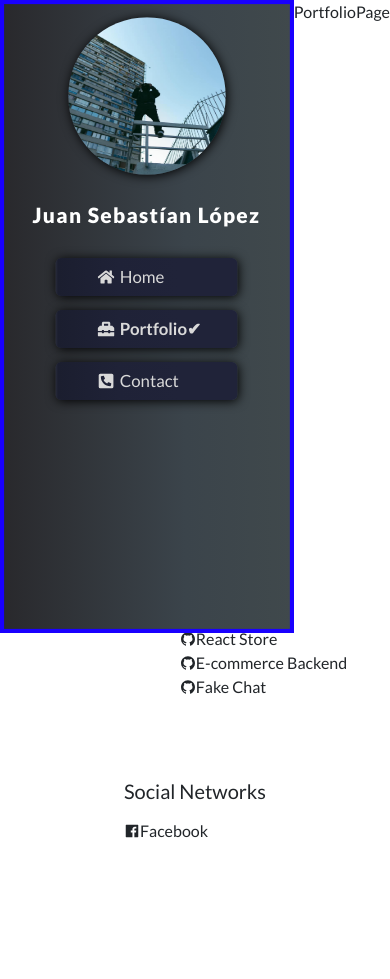
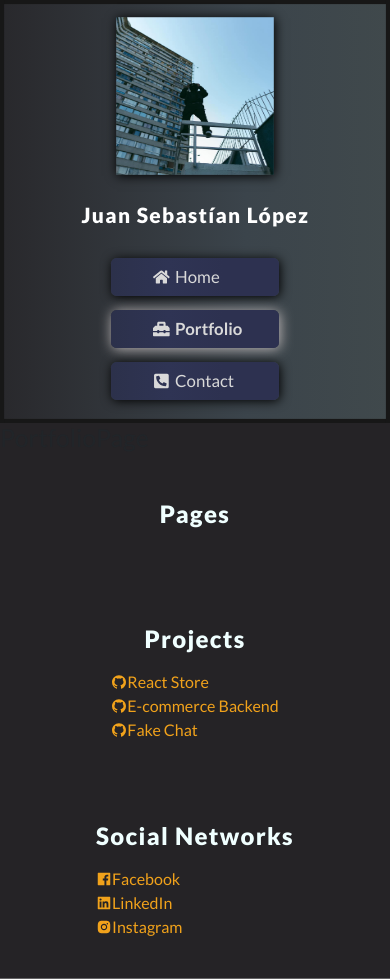
Before and after one commit to jsebast1an/myPortfolioPage, a React (Create React App) app: page /portfolio in a window 390 px wide. Before the commit the page ends 844 px from the top, so only its background shows below. Built offline with nearby package versions, Linux system fonts and the light colour scheme.

Commit message:
cambio a pagina con background normales

```diff
--- a/src/App.css
+++ b/src/App.css
@@ -1,5 +1,9 @@
 * {
   font-family: 'Lato', sans-serif;
+}
+
+html {
+  background-color: #252326;
 }
 
 a {
@@ -11,6 +15,8 @@ a {
 
 .containerForPages {
   display: flex;
+  flex-direction: row;
+  flex-wrap: wrap;
 }
 
 .flexRowWrapContainer {
@@ -19,3 +25,81 @@ a {
   justify-content: space-around;
   align-content: center;
 }
+
+/* general span container */
+.mainContainer {
+  position: relative;
+  overflow: hidden;
+  width: 75vw;
+  background: linear-gradient(to left, #252326 34%,#2b4346, #414a4c 64%, #3b444b 79%, #252326 104%) right;
+  background-size: 300% 100%;
+  transition-duration: .5s;
+  transition-delay: 0s;
+}
+.mainContainer:hover {
+  background-position: left;
+}
+.mainContainer span {
+  position: absolute;
+  background-color: #171717 ;
+  transition: all 0.4s ease-in-out;
+}
+.mainContainer span:nth-child(1) {
+  width: 100%;
+  height: 4px;
+  top: 0;
+  left:-100%;
+}
+.mainContainer span:nth-child(2) {
+  width: 100%;
+  height: 4px;
+  bottom: 0;
+  right:-100%;
+}
+.mainContainer span:nth-child(3) {
+  width: 4px;
+  height: 100%;
+  bottom: -100%;
+  left:0;
+}
+.mainContainer span:nth-child(4) {
+  width: 4px;
+  height: 100%;
+  top: -100%;
+  right:0;
+}
+.mainContainer:hover span:nth-child(1) {
+  left:0;
+  transform:scale(1.05,1.05)
+}
+.mainContainer:hover span:nth-child(2) {
+  right:0;
+  transform:scale(1.05,1.05)
+}
+.mainContainer:hover span:nth-child(3) {
+  bottom: 0;
+  transform:scale(1.05,1.05)
+}
+.mainContainer:hover span:nth-child(4) {
+  top:0;
+  transform:scale(1.05,1.05)
+}
+/*  */ /*  */ /*  */ /*  */ /*  */ /*  */
+
+@media (max-width: 800px) {
+ .containerForPages {
+  flex-direction: column;
+
+ }
+
+ .sideBar {
+  width: auto;
+  height: auto;
+ }
+
+  .mainContainer{
+    width: auto;
+  }
+
+
+}
--- a/src/components/Footer/Footer.jsx
+++ b/src/components/Footer/Footer.jsx
@@ -1,6 +1,12 @@
 import * as AiIcons from 'react-icons/ai'
+
+
+
+/* css */
 import './footer.css'
 import '../../App.css'
+
+
 
 export default function footer() {
 
--- a/src/components/Footer/footer.css
+++ b/src/components/Footer/footer.css
@@ -1,11 +1,14 @@
+
+
 .footer__box a {
     text-decoration: none;
     font-style: none;
     text-decoration-color: none;
-    color: inherit;
+    color: rgb(241, 162, 27);
     /* margin: 0 auto; */
     display: flex;
     align-items: center;
+
 }
 /* bubble */
 #bubble-wrapper {
@@ -15,13 +18,13 @@
     bottom: 0px;
     overflow: hidden;
     pointer-events: none;
-    z-index: -100;
+    z-index: -1;
 }
 .bubble {
     z-index: 0;
     height: max(600px, 30vw);
     width: max(300px, 30vw);
-    background-color: rgb(166, 184, 216);
+    background-color: rgb(40, 47, 59);
     border-radius: 50%;
     position: absolute;
     left: 50%;
@@ -42,8 +45,8 @@
 /* footer > span hover */
 .footer span {
     position: absolute;
-    background-color: #000000;
-    transition: all 0.3s ease-in-out;
+    background-color: #171717;
+    transition: all 0.4s ease-in-out;
 
 }
 .footer span:nth-child(1) {
@@ -93,9 +96,15 @@
     overflow: hidden;
     height: 25vh;
     width: 100vw;
+    background: linear-gradient(to left, #252326 34%, #414a4c 64%, #3b444b 79%, #252326 104%) right;
+    background-size: 300% 100%;
+    transition-duration: .5s;
+    transition-delay: 0s;
+    z-index: 1;
 }
 .footer:hover {
-
+    background-position: left;
+    border: none;
 }
 
 .footer__box {
@@ -106,5 +115,16 @@
 }
 
 .footer__box h5 {
-    margin: 0 auto 1rem auto;
+    margin: 0  auto 1rem auto;
+    color: azure;
+    font-weight: 900;
+    letter-spacing: 1.3px;
+    font-size:24px;
+    }
+
+@media screen and (max-width: 768px) {
+.footer {
+    height: auto;
+    width: auto;
+    }
 }
--- a/src/components/NavBar/NavBar.jsx
+++ b/src/components/NavBar/NavBar.jsx
@@ -10,7 +10,7 @@ function NavBar() {
 
     <>
         {/* <div className='navBar'>
-            <FaIcons.FaBars className='nav-bars' />
+            <FaIcons.FaBars className='nav-bars' />º
         </div> */}
         <div className='sideBar'>
 
--- a/src/components/NavBar/navBar.css
+++ b/src/components/NavBar/navBar.css
@@ -10,12 +10,27 @@
 .sideBar .menuContainer {
     margin: 0.5rem auto;
 }
+.sideBar {
+    background-color: white;
+    height: 75vh;
+    width: 25vw;
+    display: flex;
+    justify-content: flex-start;
+    flex-direction: column;
+    position: relative;
+    top: 0;
+    overflow: hidden;
+    /* left: -100%; */
+    background: linear-gradient(to left, #252326 34%, #414a4c 64%, #3b444b 79%, #252326 104%) right;
+    background-size: 300% 100%;
+    transition-duration: .5s;
+    transition-delay: 0s;
+}
 /* sidebar > span hover */
 .sideBar span {
     position: absolute;
-    background-color: #1900ff;
-    transition: all 0.3s ease-in-out;
-
+    background-color: #171717 ;
+    transition: all 0.4s ease-in-out;
 }
 .sideBar span:nth-child(1) {
     width: 100%;
@@ -62,8 +77,9 @@
     color: rgb(37, 0, 69);
     font-weight: bold;
 }
-.active li::after {
-    content: ' ✔';
+
+.active li {
+    box-shadow: 1px 1px 12px #bfb9b9 !important;
 }
 /* .navBar {
     background-color: #4621fd;
@@ -78,22 +94,7 @@
     font-size: 2rem;
     background: none;
 } */
-.sideBar {
-    background-color: white;
-    height: 75vh;
-    width: 300px;
-    display: flex;
-    justify-content: flex-start;
-    flex-direction: column;
-    position: relative;
-    top: 0;
-    overflow: hidden;
-    /* left: -100%; */
-    background: linear-gradient(to left, white 34%, #414a4c 64%, #3b444b 79%, #252326 104%) right;
-    background-size: 300% 100%;
-    transition-duration: .5s;
-    transition-delay: 0s;
-}
+
 .sideBar:hover {
     background-position: left;
     border: none;
@@ -110,6 +111,7 @@
 }
 .sideBar:hover img {
     transform: scale(1.05, 1.05);
+    border-radius: 0px;
     box-shadow: 1px 1px 10px rgb(0, 0, 0);
 }
 .sideBar div {
@@ -127,13 +129,14 @@
     transition: all 0.2s ease-in;
 }
 .sideBar img:hover {
-    box-shadow:1px 1px 5px 4px #000000;
-    border-radius: 0%;
+    box-shadow:1px 1px 5px 4px #bfb9b9;
+    transform: scale(1.05, 1.05);
 }
 .sideBar h5 {
     margin-top: 2rem;
     font-weight: 900;
     letter-spacing: 1.2px;
+    color: #c8cad5;
 }
 .sideBar ul {
     padding: 0;
@@ -143,12 +146,13 @@
     align-items: center;
     padding: 6px 35px;
     border-radius: 5px;
-    background: linear-gradient(to left, #202339 11%, #1f2237 22%, #1b1e2f 33%, #fefcff 40%,white 85% ) left;
+    background: linear-gradient(to left, #2d3150 11%, #2f3454 22%, #2c314b 33%, #42284f 40%,rgb(97, 39, 39) 85% ) left;
     background-size: 300% 100%;
     text-align: justify;
     list-style: none;
     margin: 1rem auto;
     transition: 0.3s;
+    color: #ffffff;
 }.sideBar ul li:hover {
     color: white;
     font-weight: 900;
--- a/src/pages/ContactPage.js
+++ b/src/pages/ContactPage.js
@@ -1,13 +1,30 @@
 import NavBar from '../components/NavBar/NavBar'
 import Footer from '../components/Footer/Footer'
+
+/* css */
+import '../App.css'
+
+
 
 function ContactPage() {
   return (
     <>
       <div className='containerForPages'>
 
-          <NavBar />
-          <div>ContactPage</div>
+        <NavBar />
+
+        <div className="mainContainer">
+
+          <span></span>
+          <span></span>
+          <span></span>
+          <span></span>
+
+          <h2>
+            ContactPage
+          </h2>
+
+        </div>
 
       </div>
 
--- a/src/pages/HomePage.js
+++ b/src/pages/HomePage.js
@@ -1,13 +1,30 @@
 import NavBar from '../components/NavBar/NavBar'
 import Footer from '../components/Footer/Footer'
+
+/* css */
+import '../App.css'
+
+
 
 function HomePage() {
   return (
     <>
       <div className='containerForPages'>
 
-          <NavBar />
-          <div>HomePage</div>
+        <NavBar />
+
+        <div className="mainContainer">
+
+          <span></span>
+          <span></span>
+          <span></span>
+          <span></span>
+
+          <h2>
+            HomePage
+          </h2>
+
+        </div>
 
       </div>
 
--- a/src/pages/PortfolioPage.js
+++ b/src/pages/PortfolioPage.js
@@ -3,13 +3,28 @@ import Footer from "../components/Footer/Footer"
 
 /* css */
 import '../App.css'
+
+
+
 function PortfolioPage() {
   return (
     <>
       <div className='containerForPages'>
 
         <NavBar />
-        <div>PortfolioPage</div>
+
+        <div className="mainContainer">
+
+          <span></span>
+          <span></span>
+          <span></span>
+          <span></span>
+
+          <h2>
+            PortfolioPage
+          </h2>
+
+        </div>
 
       </div>
 
```
